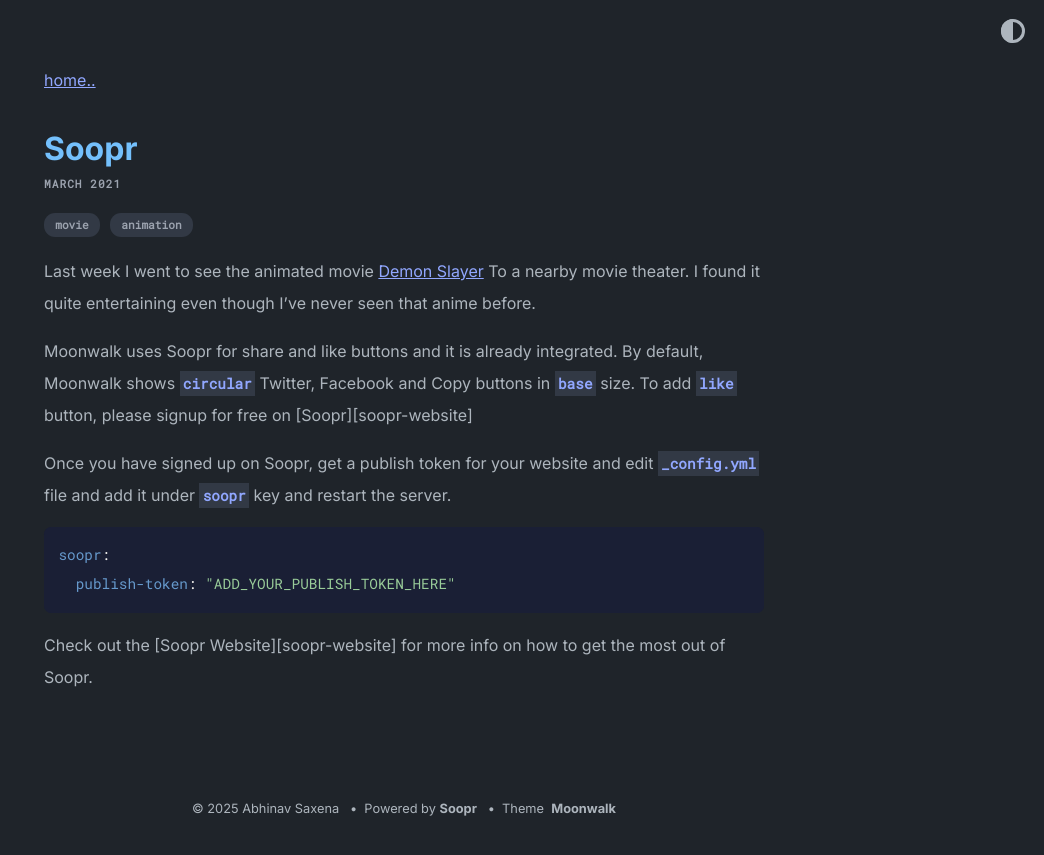
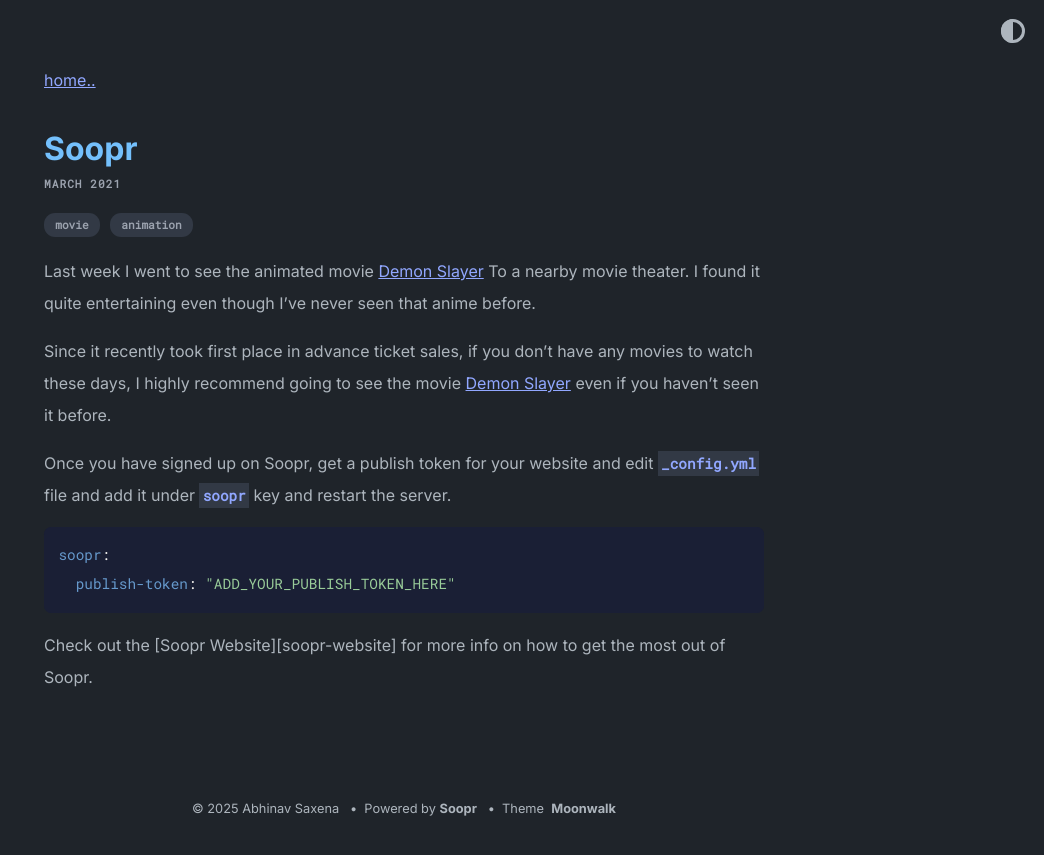
Before and after one commit to leejw4521/leejw4521.github.com, a Jekyll site: the page built from _posts/2021-03-04-soopr.md, in a window 1280 px wide. Shown: the top 855 px of the page, without its empty margins (236-1280 px from the left). Built offline with Jekyll 4.4.1, drawn with Linux system fonts in a browser that asks for light colours.

Commit message:
Update 2021-03-04-soopr.md

````diff
--- a/_posts/2021-03-04-soopr.md
+++ b/_posts/2021-03-04-soopr.md
@@ -5,7 +5,7 @@ tags: [movie, animation]
 
 Last week I went to see the animated movie [Demon Slayer][cgv] To a nearby movie theater. I found it quite entertaining even though I've never seen that anime before.
 
-Moonwalk uses Soopr for share and like buttons and it is already integrated. By default, Moonwalk shows `circular` Twitter, Facebook and Copy buttons in `base` size. To add `like` button, please signup for free on [Soopr][soopr-website]
+Since it recently took first place in advance ticket sales, if you don't have any movies to watch these days, I highly recommend going to see the movie [Demon Slayer][cgv] even if you haven't seen it before.
 
 Once you have signed up on Soopr, get a publish token for your website and edit `_config.yml` file and add it under `soopr` key and restart the server.
 ```yml
````
